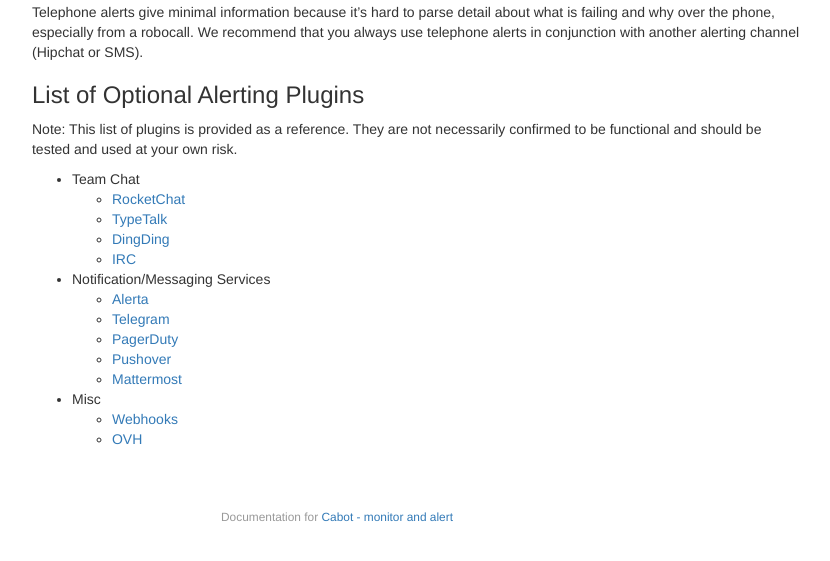
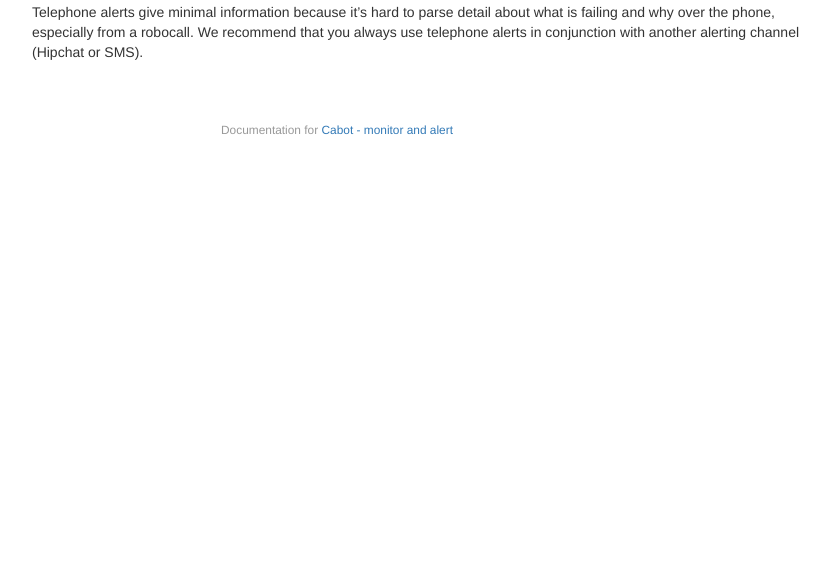
Before and after one commit to arachnys/cabot, a Jekyll site: the page built from _posts/2014-01-08-alerting.md, in a window 1280 px wide and 900 px high, scrolled down 1086 px, cut to the strip 324-885 px from the top of the window. Shown: the whole strip, without its empty margins (303-1133 px from the left). Built offline with Jekyll 4.4.1, drawn with Linux system fonts in a browser that asks for light colours; nearby versions of some CDN libraries; after the commit the page ends 1599 px from its top, so only the background shows below that; some of the changed text lies outside the part shown.

Commit message:
Update 2014-01-08-alerting.md

```diff
--- a/_posts/2014-01-08-alerting.md
+++ b/_posts/2014-01-08-alerting.md
@@ -16,7 +16,7 @@
 *   SMS
 *   Telephone
 
-See the bottom of this page for a list of other alerting plugins.
+Other alerting channels are supported through plugins. [See a list](plugins.html)
 
 Rather than focusing on channels, we classify alert types as follows:
 
@@ -62,22 +62,3 @@
 ![Sample hipchat alerts](/images/hipchat-alert-content.png)
 
 Telephone alerts give minimal information because it's hard to parse detail about what is failing and why over the phone, especially from a robocall. We recommend that you always use telephone alerts in conjunction with another alerting channel (Hipchat or SMS).
-
-### List of Optional Alerting Plugins
-
-Note: This list of plugins is provided as a reference. They are not necessarily confirmed to be functional and should be tested and used at your own risk.
-
-* Team Chat
-  * [RocketChat](https://pypi.org/project/cabot-alert-rocketchat/)
-  * [TypeTalk](https://pypi.org/project/cabot-alert-typetalk/)
-  * [DingDing](https://pypi.org/project/cabot-alert-dingding/)
-  * [IRC](https://pypi.org/project/cabot-alert-irc/)
-* Notification/Messaging Services
-  * [Alerta](https://pypi.org/project/cabot-alert-alerta/)
-  * [Telegram](https://pypi.org/project/cabot-alert-telegram/)
-  * [PagerDuty](https://pypi.org/project/cabot-alert-pagerduty/)
-  * [Pushover](https://pypi.org/project/cabot-alert-pushover/)
-  * [Mattermost](https://pypi.org/project/cabot-alert-slack-mattermost/)
-* Misc
-  * [Webhooks](https://pypi.org/project/cabot-alert-webhooks/)
-  * [OVH](https://pypi.org/project/cabot-alert-ovh/)
```
